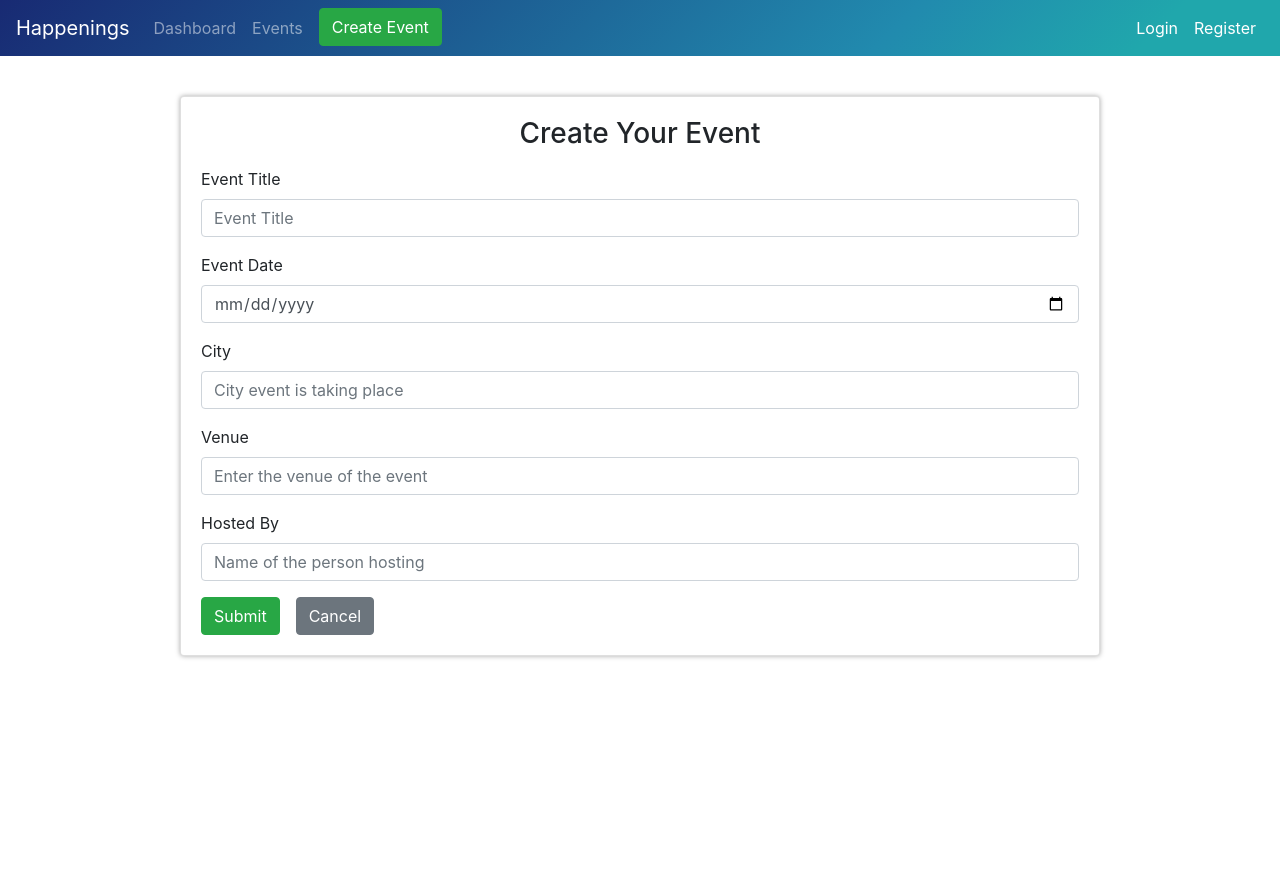
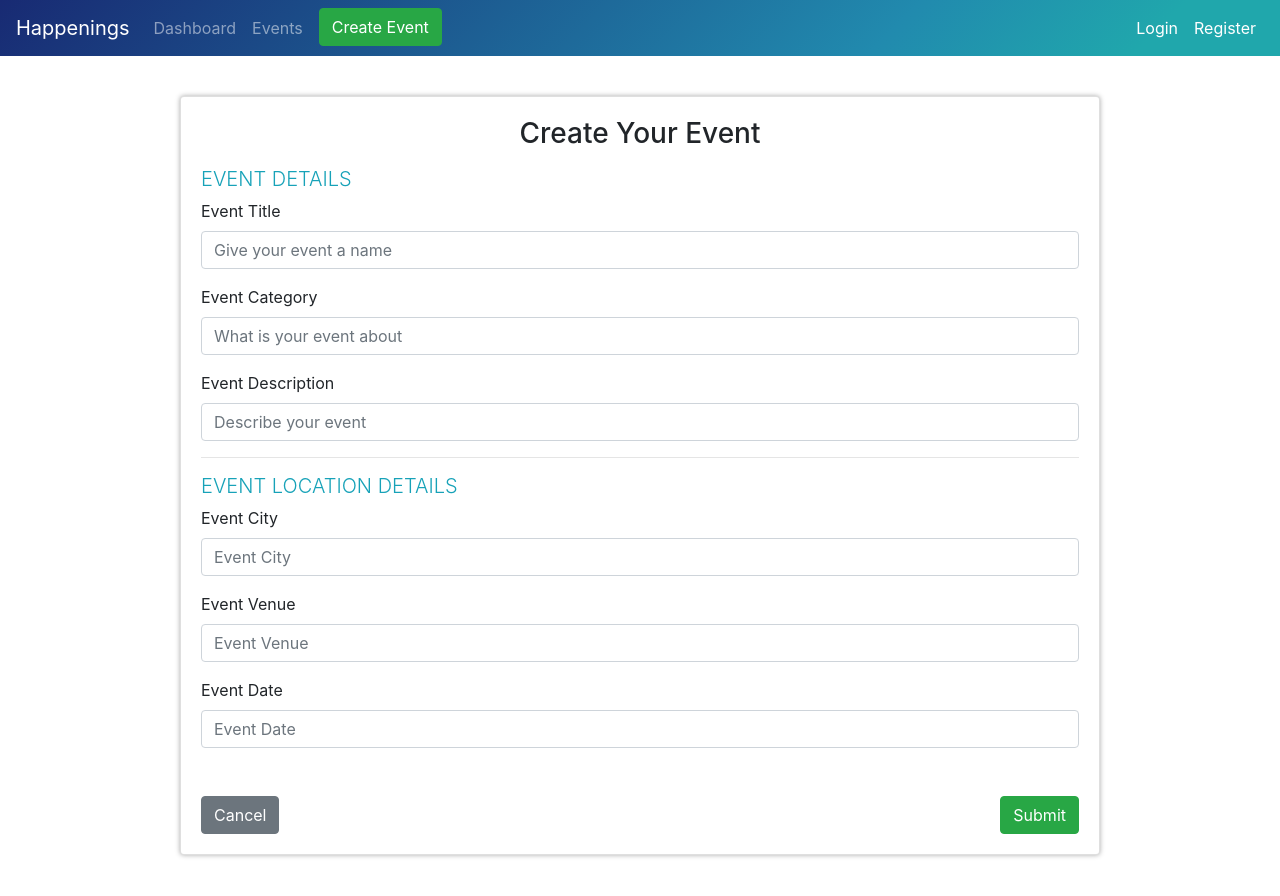
Before and after one commit to bekaarcoder/events-app, a React (Create React App) app: page /newevent in a window 1280 px wide. Shown: the top 896 px of the page. Before the commit the page ends 800 px from the top, so only its background shows below. Built offline with nearby package versions, Linux system fonts and the light colour scheme.

Commit message:
form changes and cleanup

```diff
--- a/src/components/event/EventForm.jsx
+++ b/src/components/event/EventForm.jsx
@@ -6,10 +6,6 @@ import { createEvent, updateEvent } from "../../app/actions/eventActions";
 import TextInput from "../../app/common/form/TextInput";
 
 class EventForm extends Component {
-  state = {
-    event: Object.assign({}, this.props.event)
-  };
-
   /*   componentDidMount() {
     if (this.props.selectedEvent !== null) {
       this.setState({
@@ -48,96 +44,72 @@ class EventForm extends Component {
     }
   };
 
-  onChange = e => {
-    const newEvent = this.state.event;
-    newEvent[e.target.name] = e.target.value;
-    this.setState({
-      event: newEvent
-    });
-  };
-
   render() {
-    const { event } = this.state;
     return (
-      <div className="container">
+      <div className="container mb-5">
         <div className="row justify-content-center">
           <div className="col-md-10">
             <div className="card mt-3" style={cardStyle}>
               <div className="card-body">
                 <h3 className="text-center mb-3">Create Your Event</h3>
                 <form onSubmit={this.formSubmit}>
-                  {/* <div className="form-group">
-                    <label>Event Title</label>
-                    <input
-                      type="text"
-                      placeholder="Event Title"
-                      className="form-control"
-                      name="title"
-                      value={event.title}
-                      onChange={this.onChange}
-                    />
-                  </div> */}
+                  <h3 className="lead text-info">EVENT DETAILS</h3>
                   <Field
                     name="title"
                     label="Event Title"
                     type="text"
-                    placeholder="Event Title"
+                    placeholder="Give your event a name"
                     component={TextInput}
                   />
-                  <div className="form-group">
-                    <label>Event Date</label>
-                    <input
-                      type="date"
-                      placeholder="Event Title"
-                      className="form-control"
+                  <Field
+                    name="category"
+                    label="Event Category"
+                    type="text"
+                    placeholder="What is your event about"
+                    component={TextInput}
+                  />
+                  <Field
+                    name="description"
+                    label="Event Description"
+                    type="text"
+                    placeholder="Describe your event"
+                    component={TextInput}
+                  />
+                  <hr />
+                  <h2 className="lead text-info">EVENT LOCATION DETAILS</h2>
+                  <Field
+                    name="city"
+                    label="Event City"
+                    type="text"
+                    placeholder="Event City"
+                    component={TextInput}
+                  />
+                  <Field
+                    name="venue"
+                    label="Event Venue"
+                    type="text"
+                    placeholder="Event Venue"
+                    component={TextInput}
+                  />
+                  <Field
                     name="date"
-                      value={event.date}
-                      onChange={this.onChange}
+                    label="Event Date"
+                    type="text"
+                    placeholder="Event Date"
+                    component={TextInput}
                   />
-                  </div>
-                  <div className="form-group">
-                    <label>City</label>
-                    <input
-                      type="text"
-                      placeholder="City event is taking place"
-                      className="form-control"
-                      name="city"
-                      value={event.city}
-                      onChange={this.onChange}
-                    />
-                  </div>
-                  <div className="form-group">
-                    <label>Venue</label>
-                    <input
-                      type="text"
-                      placeholder="Enter the venue of the event"
-                      className="form-control"
-                      name="venue"
-                      value={event.venue}
-                      onChange={this.onChange}
-                    />
-                  </div>
-                  <div className="form-group">
-                    <label>Hosted By</label>
-                    <input
-                      type="text"
-                      placeholder="Name of the person hosting"
-                      className="form-control"
-                      name="hostedBy"
-                      value={event.hostedBy}
-                      onChange={this.onChange}
-                    />
-                  </div>
-                  <button type="submit" className="btn btn-success">
-                    Submit
-                  </button>
+                  <div className="d-flex justify-content-between mt-5">
                     <button
                       type="button"
-                    className="btn btn-secondary ml-3"
+                      className="btn btn-secondary"
                       onClick={this.props.history.goBack}
                     >
                       Cancel
                     </button>
+                    <button type="submit" className="btn btn-success">
+                      Submit
+                    </button>
+                  </div>
                 </form>
               </div>
             </div>
```
Lines whose indentation alone changed are shown as unchanged.
